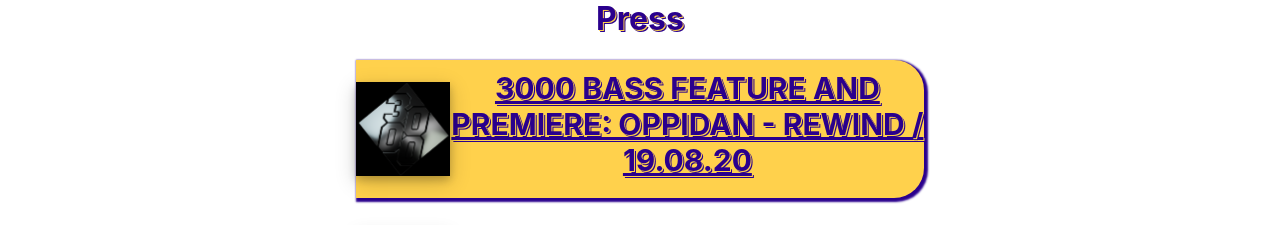
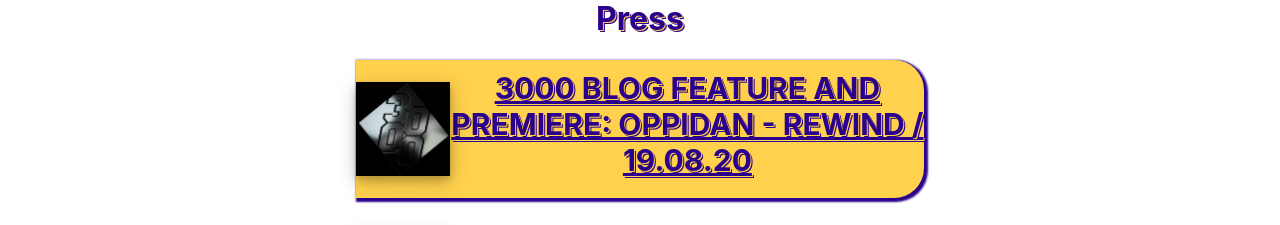
Before and after one commit to Newmsy/SteppersClub, a React (Create React App) app: page /press in a window 1280 px wide. Shown: the part 276-501 px from the top of the page. Built offline with nearby package versions, Linux system fonts and the light colour scheme; the HTML template or start-up script is replaced by a standard one.

Commit message:
press changes

```diff
--- a/src/Pages/Press/index.js
+++ b/src/Pages/Press/index.js
@@ -122,7 +122,7 @@
                 <Grid xs={12} md={10} item>
                     <Grid item container xs={12} className={styles.subCoverTitle}>
                         <a href="https://threethousand.co.uk/steppers-club-launch-their-label-officially-with-a-top-quality-new-compilation/?fbclid=IwAR2fke-kouwUnp8DXafq7MOyTd9oVTBIEJqb7MxJXOxiTvSDlGggij9ZqgA" target="_blank" rel="noopener noreferrer" className={styles.imageHyperlink}>
-                        3000 BASS FEATURE AND PREMIERE: OPPIDAN - REWIND / 19.08.20
+                        3000 BLOG FEATURE AND PREMIERE: OPPIDAN - REWIND / 19.08.20
                         </a>
                     </Grid>
                 </Grid>
```
